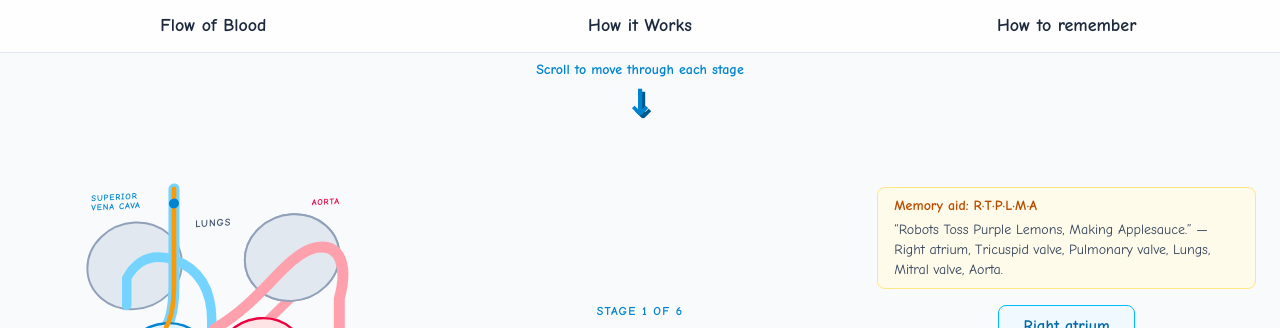
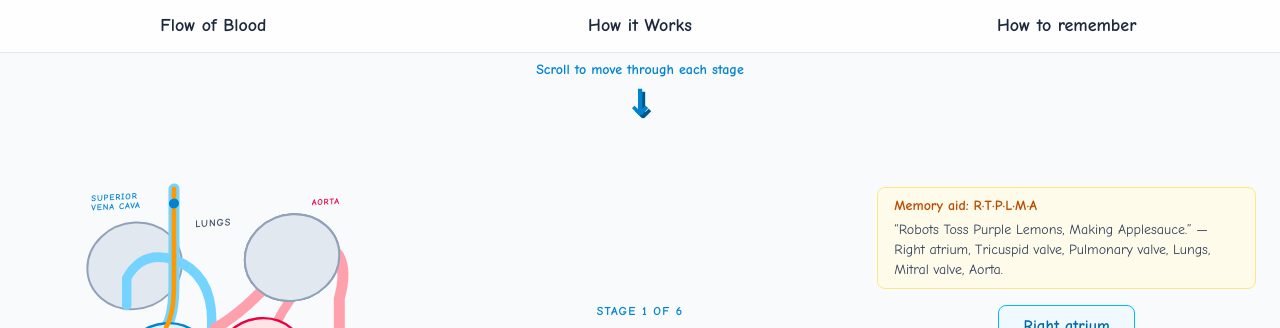
Before and after one commit to comp4020-agentic-coding-studio/comp4020-ass1-p-venkatram, a website built with Vite: page index.html in a window 1280 px wide. Shown: the top 328 px of the page. Built offline with nearby package versions, Linux system fonts and the light colour scheme.

Commit message:
Make stage-4 flow highlight trace the lung-to-LA vein exactly
The animated path had its own loosely-similar curve instead of following
the resting vein, and its start poked past the lung the way the vein's
did before it got tucked behind. Share the same path and cover its start
the same way for a single cohesive line.

```diff
--- a/index.html
+++ b/index.html
@@ -54,7 +54,7 @@
                 class="fill-none stroke-sky-300"
                 stroke-width="12"
               />
-              <path d="M310,145 Q260,190 240,215" class="fill-none stroke-rose-300" stroke-width="12" />
+              <path d="M310,145 Q285,180 270,220" class="fill-none stroke-rose-300" stroke-width="12" />
               <!-- redrawn over the vein's start so it tucks behind the lung,
                    like every other vessel, instead of floating on top with a
                    visible cap poking into the lung -->
@@ -162,11 +162,15 @@
               </g>
 
               <g id="flow-4" class="flow-path" data-color="rose">
-                <path d="M310,155 Q260,190 270,220" class="stroke-amber-500" stroke-width="6" fill="none" />
+                <path d="M310,145 Q285,180 270,220" class="stroke-amber-500" stroke-width="6" fill="none" />
                 <circle class="blood-cell fill-rose-600" r="6" />
                 <circle class="blood-cell fill-rose-600" r="6" />
                 <circle class="blood-cell fill-rose-600" r="6" />
               </g>
+              <!-- redrawn over flow-4's start for the same reason as the resting
+                   vein above: tucks the highlight behind the lung instead of
+                   letting it poke out past the vessel it's supposed to trace -->
+              <ellipse cx="310" cy="95" rx="60" ry="55" class="fill-slate-200 stroke-slate-400" stroke-width="2.5" />
 
               <g id="flow-5" class="flow-path" data-color="rose">
                 <path d="M270,220 L270,395" class="stroke-amber-500" stroke-width="6" fill="none" />
```
